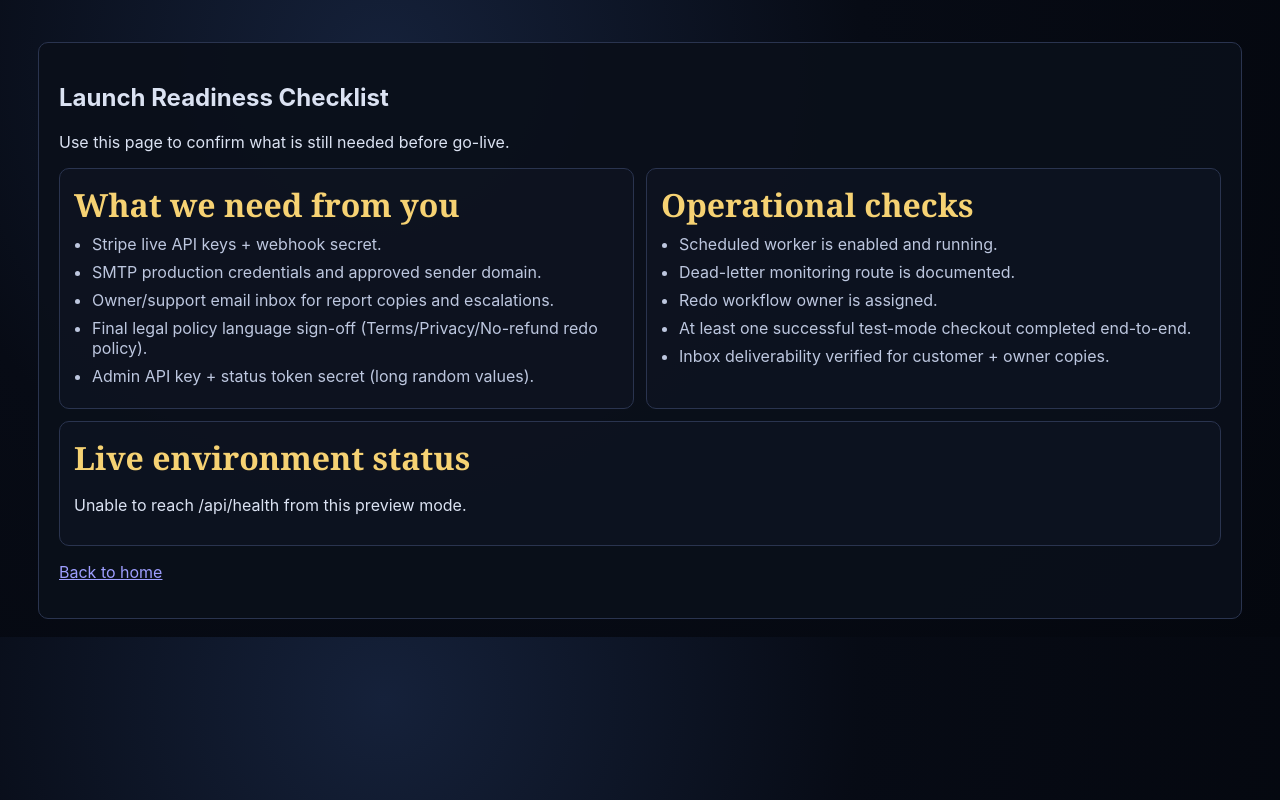
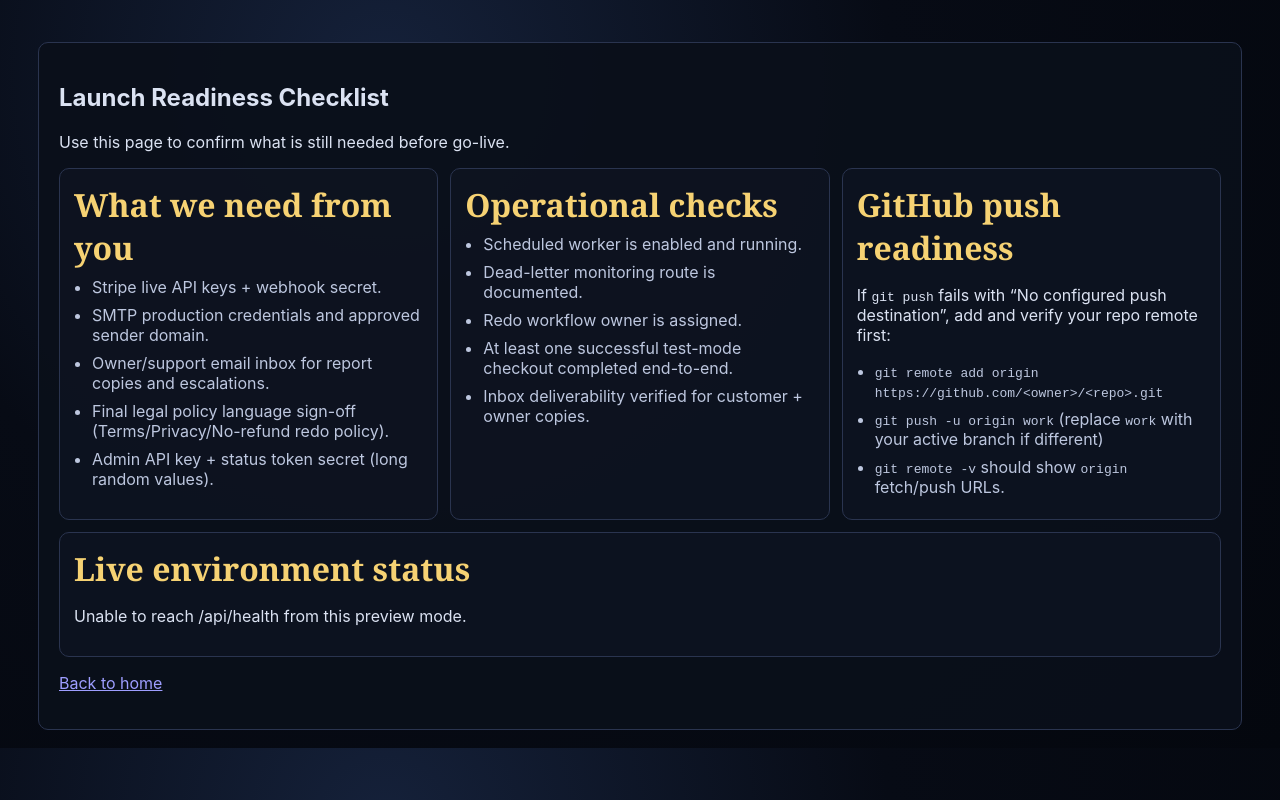
Before and after one commit to Thunderhorse891/Traceworks, a website: page public/launch-readiness.html in a window 1280 px wide. Drawn offline with Linux system fonts and the light colour scheme; no server answers.

Commit message:
Add git push readiness guidance to launch checklist

```diff
--- a/public/launch-readiness.html
+++ b/public/launch-readiness.html
@@ -32,6 +32,16 @@
               <li>Redo workflow owner is assigned.</li>
               <li>At least one successful test-mode checkout completed end-to-end.</li>
               <li>Inbox deliverability verified for customer + owner copies.</li>
+            </ul>
+          </article>
+
+          <article class="check-card">
+            <h3>GitHub push readiness</h3>
+            <p>If <code>git push</code> fails with “No configured push destination”, add and verify your repo remote first:</p>
+            <ul>
+              <li><code>git remote add origin https://github.com/&lt;owner&gt;/&lt;repo&gt;.git</code></li>
+              <li><code>git push -u origin work</code> (replace <code>work</code> with your active branch if different)</li>
+              <li><code>git remote -v</code> should show <code>origin</code> fetch/push URLs.</li>
             </ul>
           </article>
         </div>
```
Also changed, not shown: tests/launch-readiness.test.js (+2 -0 lines).
